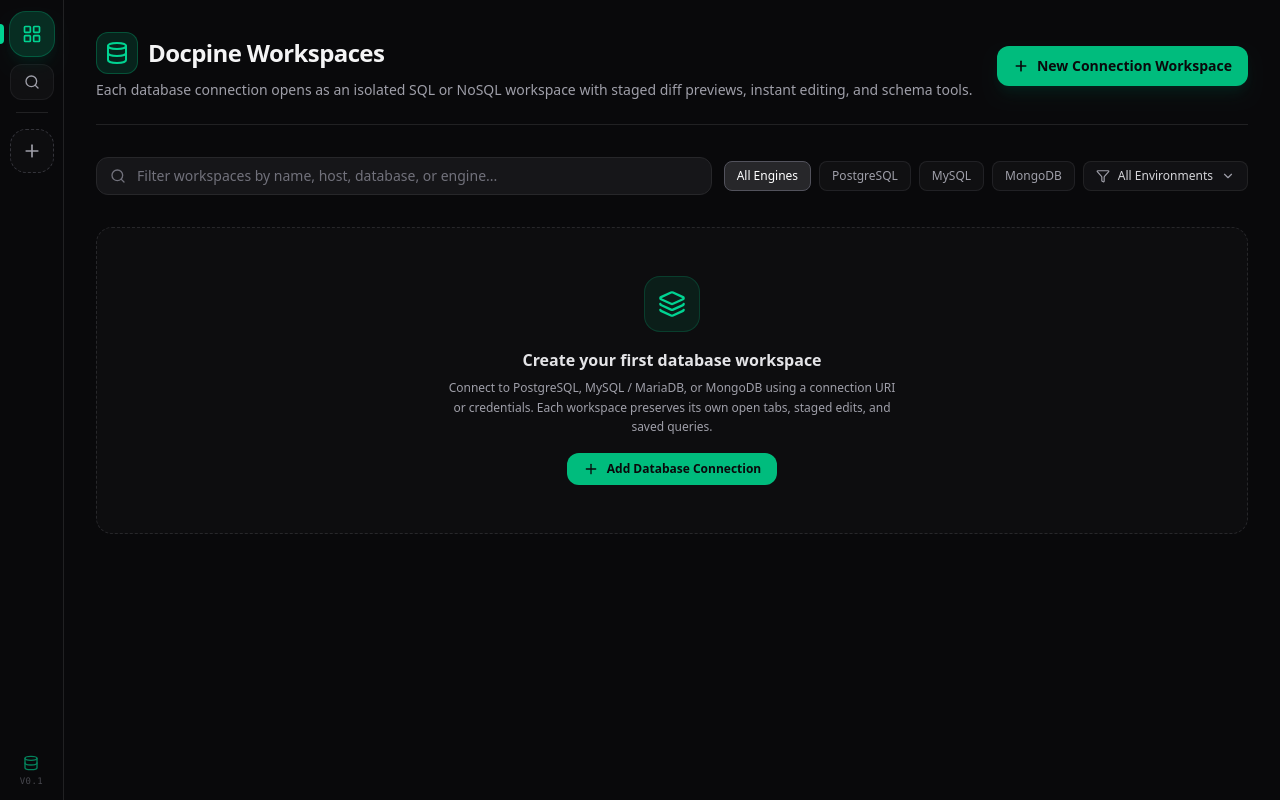
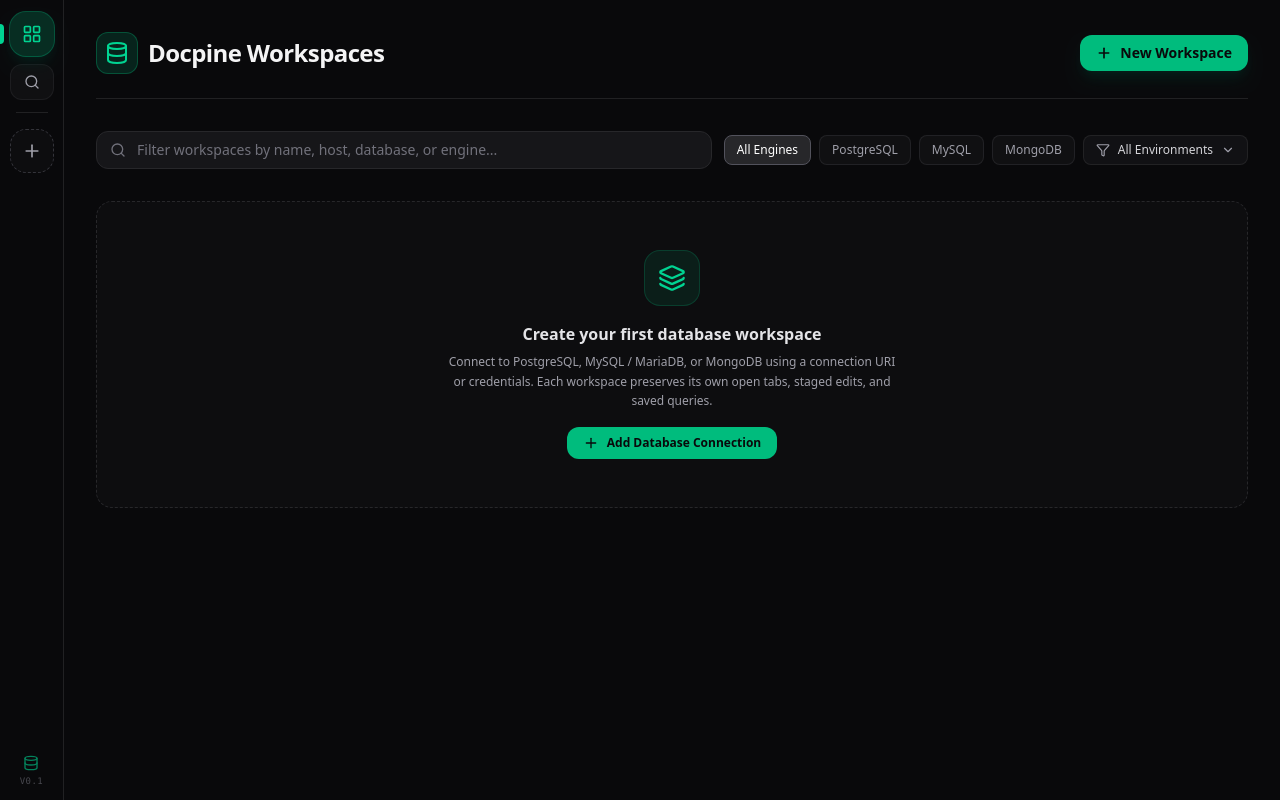
Before and after one commit to ifeanyidotdev/docpine, a React (Vite) app: page / in a window 1280 px wide. Built offline with nearby package versions, Linux system fonts and the light colour scheme.

Commit message:
style(ui-shell): simplify launchpad header and rename primary button to New Workspace

```diff
--- a/src/components/shell/WorkspaceLaunchpad.tsx
+++ b/src/components/shell/WorkspaceLaunchpad.tsx
@@ -75,28 +75,21 @@ export function WorkspaceLaunchpad() {
       <div className="max-w-6xl mx-auto space-y-8">
         {/* Hero Header */}
         <div className="flex flex-col md:flex-row md:items-center justify-between gap-4 pb-6 border-b border-zinc-800/80">
-          <div>
-            <div className="flex items-center gap-2.5">
-              <div className="p-2 rounded-xl bg-emerald-500/15 border border-emerald-500/30 text-emerald-400">
-                <Database className="w-6 h-6" />
-              </div>
-              <h1 className="text-2xl font-bold tracking-tight">
-                Docpine Workspaces
-              </h1>
+          <div className="flex items-center gap-2.5">
+            <div className="p-2 rounded-xl bg-emerald-500/15 border border-emerald-500/30 text-emerald-400">
+              <Database className="w-6 h-6" />
             </div>
-            <p className="text-sm text-zinc-400 mt-1.5">
-              Each database connection opens as an isolated SQL or NoSQL
-              workspace with staged diff previews, instant editing, and schema
-              tools.
-            </p>
+            <h1 className="text-2xl font-bold tracking-tight text-zinc-100">
+              Docpine Workspaces
+            </h1>
           </div>
 
           <button
             onClick={() => openConnectionModal(null)}
-            className="inline-flex items-center gap-2 px-4 py-2.5 rounded-xl bg-emerald-500 hover:bg-emerald-400 text-zinc-950 font-semibold text-sm shadow-lg shadow-emerald-950/50 transition-all cursor-pointer shrink-0"
+            className="inline-flex items-center gap-2 px-4 py-2 rounded-xl bg-emerald-500 hover:bg-emerald-400 text-zinc-950 font-semibold text-sm shadow-lg shadow-emerald-950/50 transition-all cursor-pointer shrink-0"
           >
             <Plus className="w-4 h-4 stroke-[2.5]" />
-            New Connection Workspace
+            New Workspace
           </button>
         </div>
 
```
